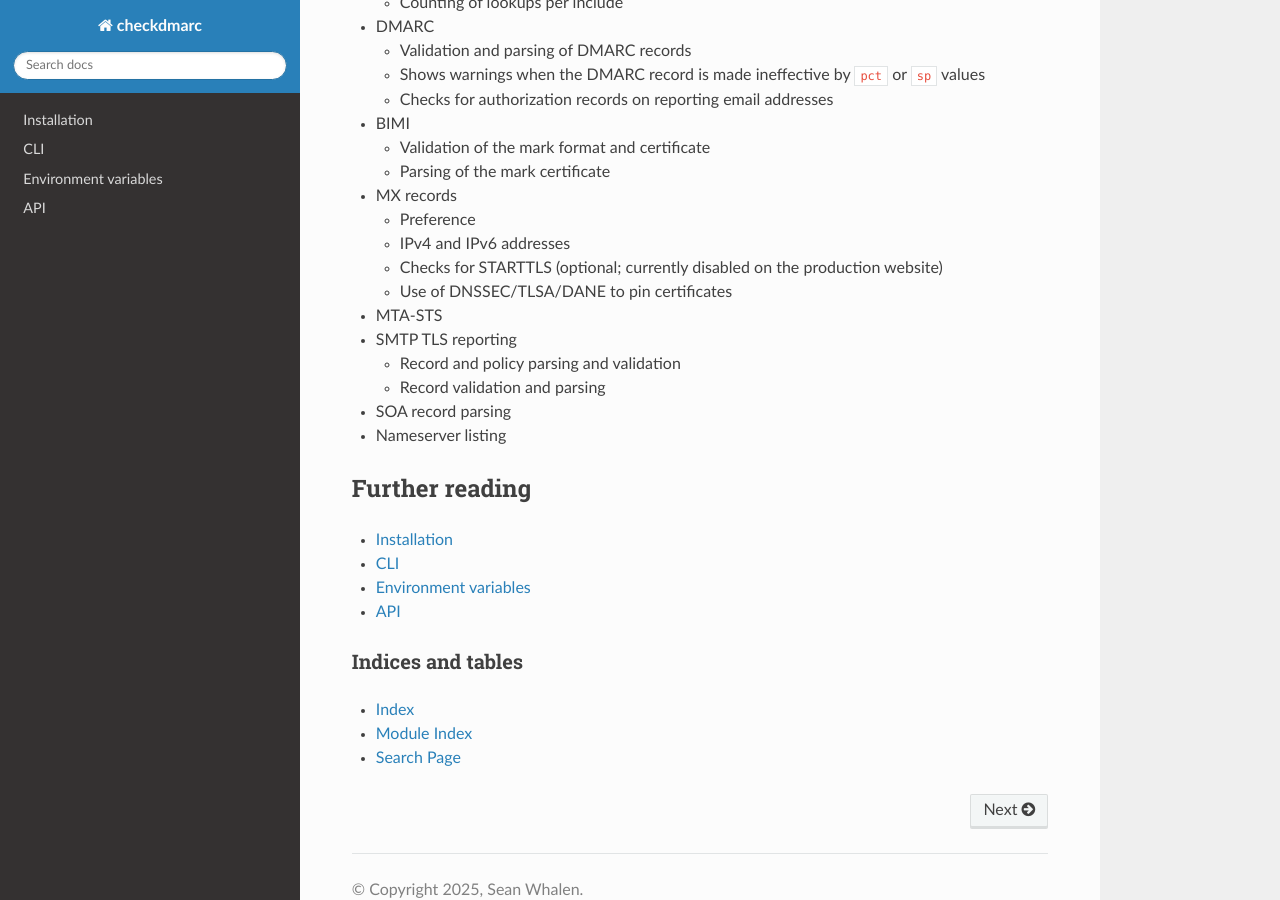
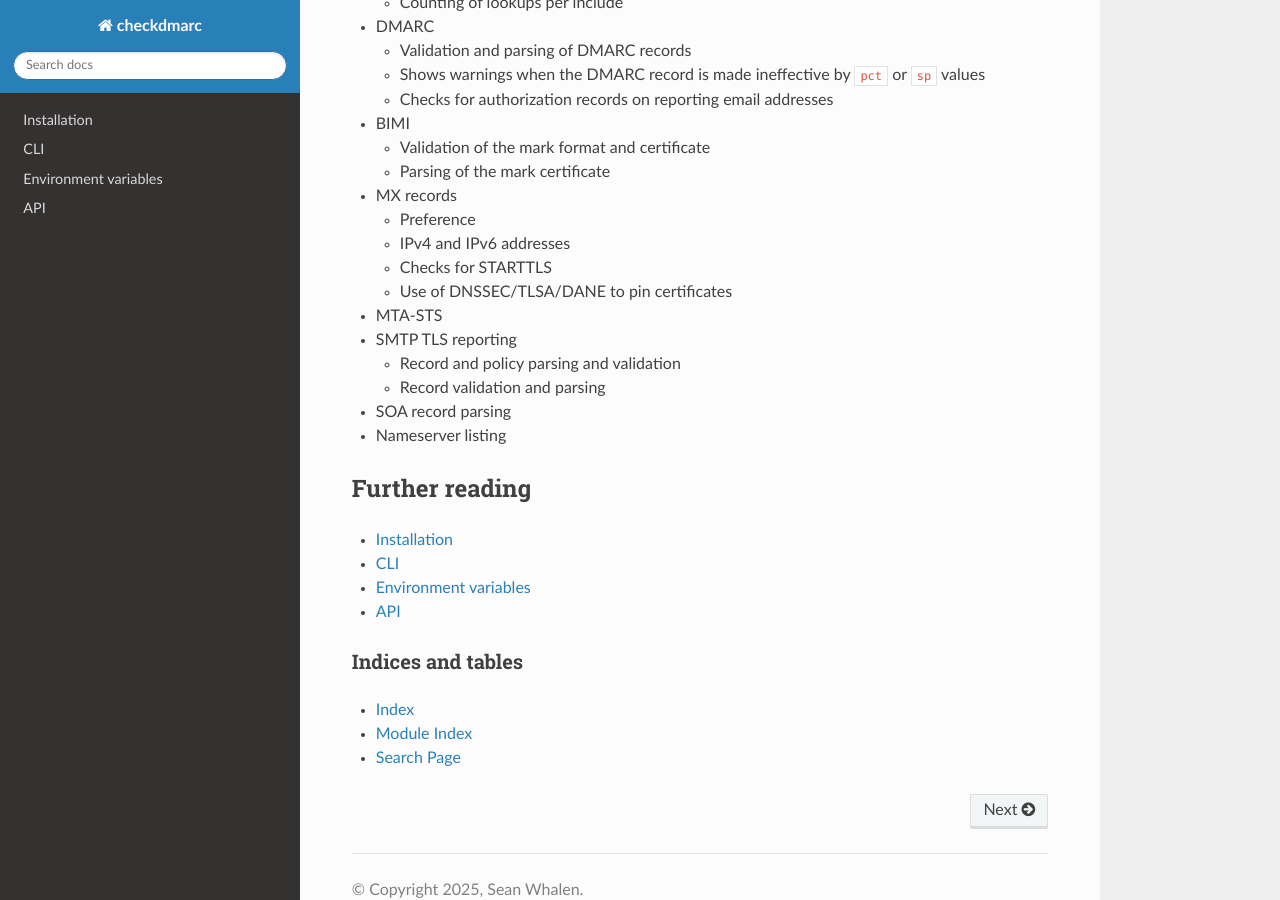
Before and after one commit to domainaware/checkdmarc, a Sphinx documentation site: the page built from docs/source/index.md, in a window 1280 px wide and 900 px high, scrolled down 513 px. Built offline with Sphinx 7.4.7 and the Read the Docs theme 3.1.0, drawn with Linux system fonts in a browser that asks for light colours; the version number could not be read and is left out.

```diff
--- a/docs/source/index.md
+++ b/docs/source/index.md
@@ -26,7 +26,7 @@ A Python module, command line utility, and [web application](https://github.com/
 - MX records
   - Preference
   - IPv4 and IPv6 addresses
-  - Checks for STARTTLS (optional; currently disabled on the production website)
+  - Checks for STARTTLS
   - Use of DNSSEC/TLSA/DANE to pin certificates
 - MTA-STS
 - SMTP TLS reporting
```
Also changed, not shown: README.md (+1 -1 lines).
